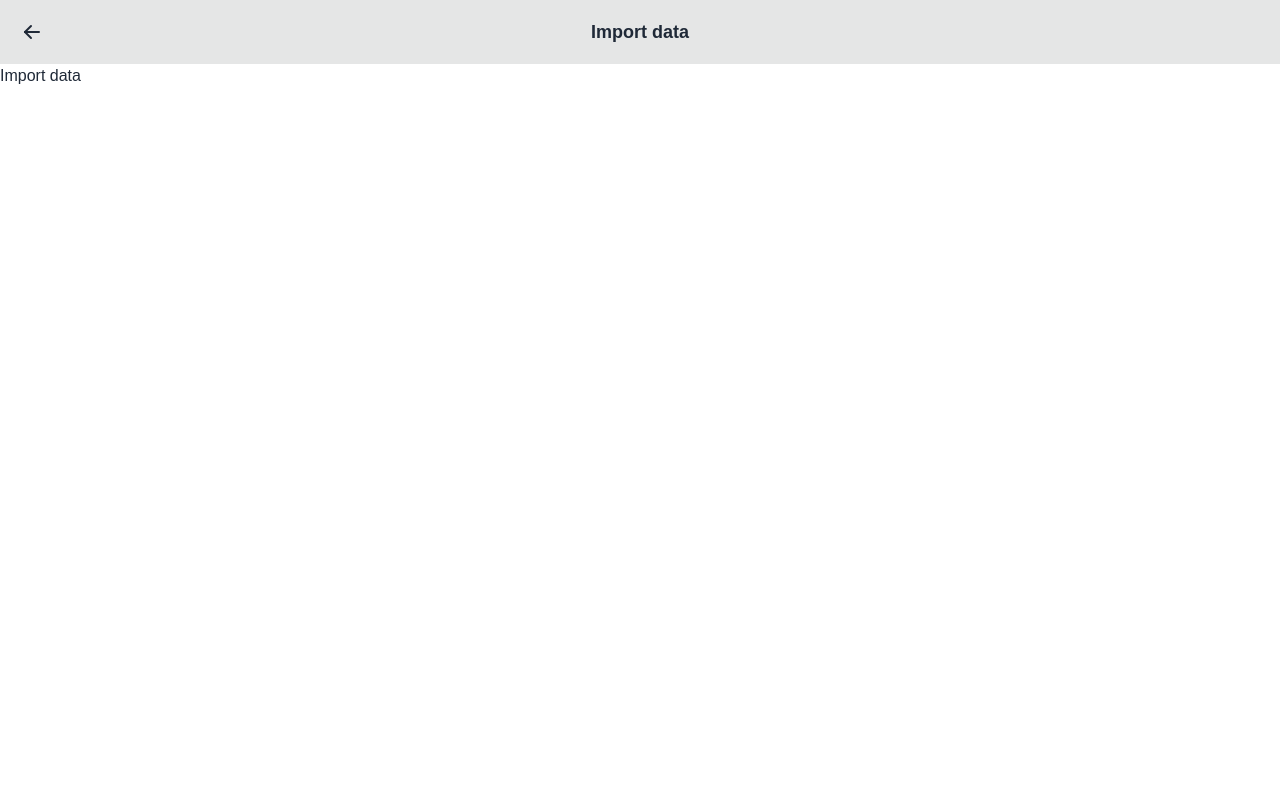
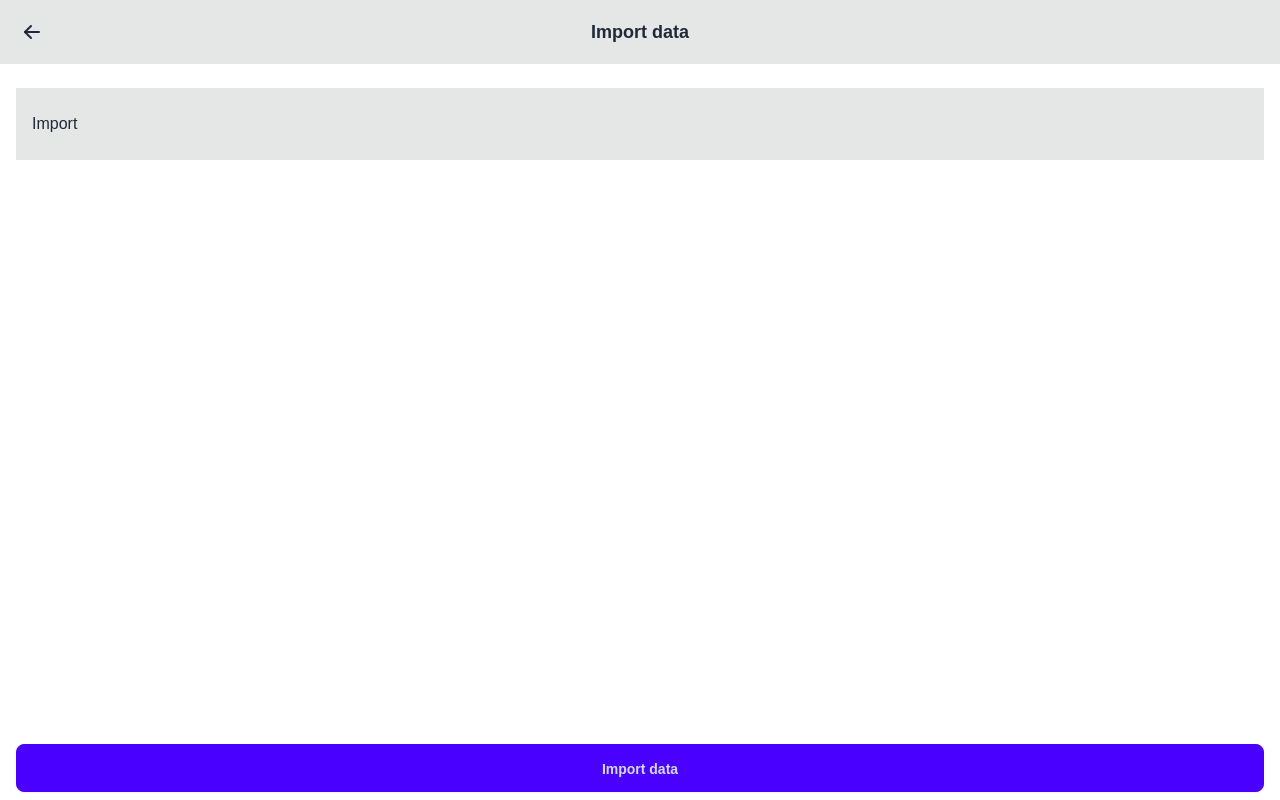
Before and after one commit to lukasbicus/cardchain, a Next.js app: page /import-data in a window 1280 px wide. Built offline with nearby package versions, Linux system fonts and the light colour scheme.

Commit message:
Add a dummy form.

```diff
--- a/app/export-data/page.tsx
+++ b/app/export-data/page.tsx
@@ -1,14 +1,18 @@
 import { ExportDataPage } from '@/app/export-data/export-data-page';
 import { Routes } from '@/app/lib/shared';
+import { Loading } from '@/app/ui/loading';
 import { PageTemplate } from '@/app/ui/page-template';
 import { SecondaryHeader } from '@/app/ui/secondary-header';
+import { Suspense } from 'react';
 
 export default function Page() {
   return (
     <PageTemplate
       header={<SecondaryHeader title="Export data" href={Routes.Settings} />}
     >
-      <ExportDataPage />
+      <Suspense fallback={<Loading />}>
+        <ExportDataPage />
+      </Suspense>
     </PageTemplate>
   );
 }
--- /dev/null
+++ b/app/import-data/import-data-page.tsx
@@ -0,0 +1,14 @@
+'use client';
+
+export function ImportDataPage() {
+  return (
+    <form className="px-4 py-6 w-full h-full">
+      <div className="px-4 py-6 bg-base-300">Import</div>
+      <footer className="btm-nav btm-nav-md text-base-content px-4">
+        <button className="btn btn-primary w-full" type="submit">
+          Import data
+        </button>
+      </footer>
+    </form>
+  );
+}
--- a/app/import-data/page.tsx
+++ b/app/import-data/page.tsx
@@ -1,13 +1,18 @@
+import { ImportDataPage } from '@/app/import-data/import-data-page';
 import { Routes } from '@/app/lib/shared';
+import { Loading } from '@/app/ui/loading';
 import { PageTemplate } from '@/app/ui/page-template';
 import { SecondaryHeader } from '@/app/ui/secondary-header';
+import { Suspense } from 'react';
 
-export default function ImportDataPage() {
+export default function Page() {
   return (
     <PageTemplate
       header={<SecondaryHeader title="Import data" href={Routes.Settings} />}
     >
-      <div>Import data</div>
+      <Suspense fallback={<Loading />}>
+        <ImportDataPage />
+      </Suspense>
     </PageTemplate>
   );
 }
```
